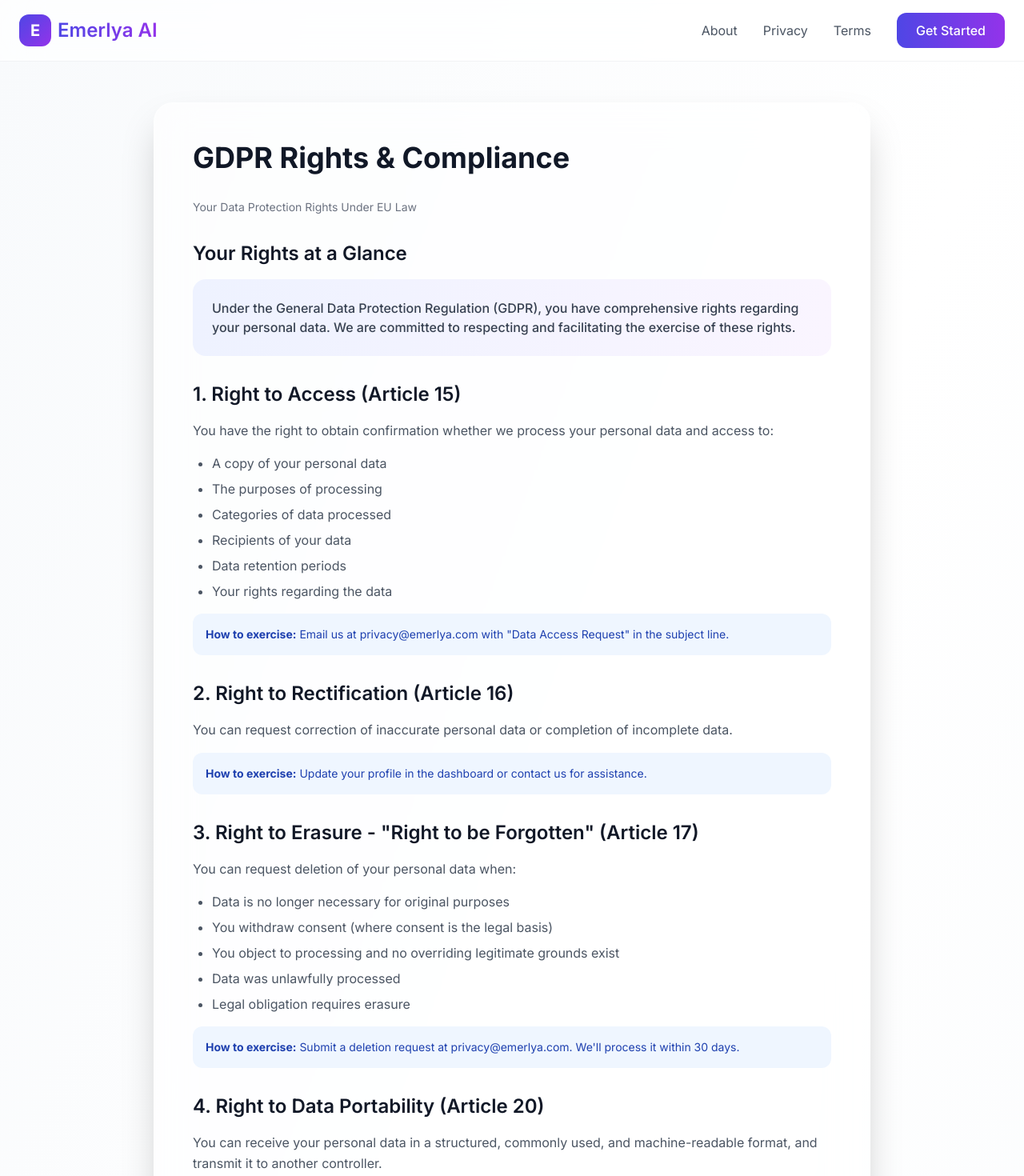
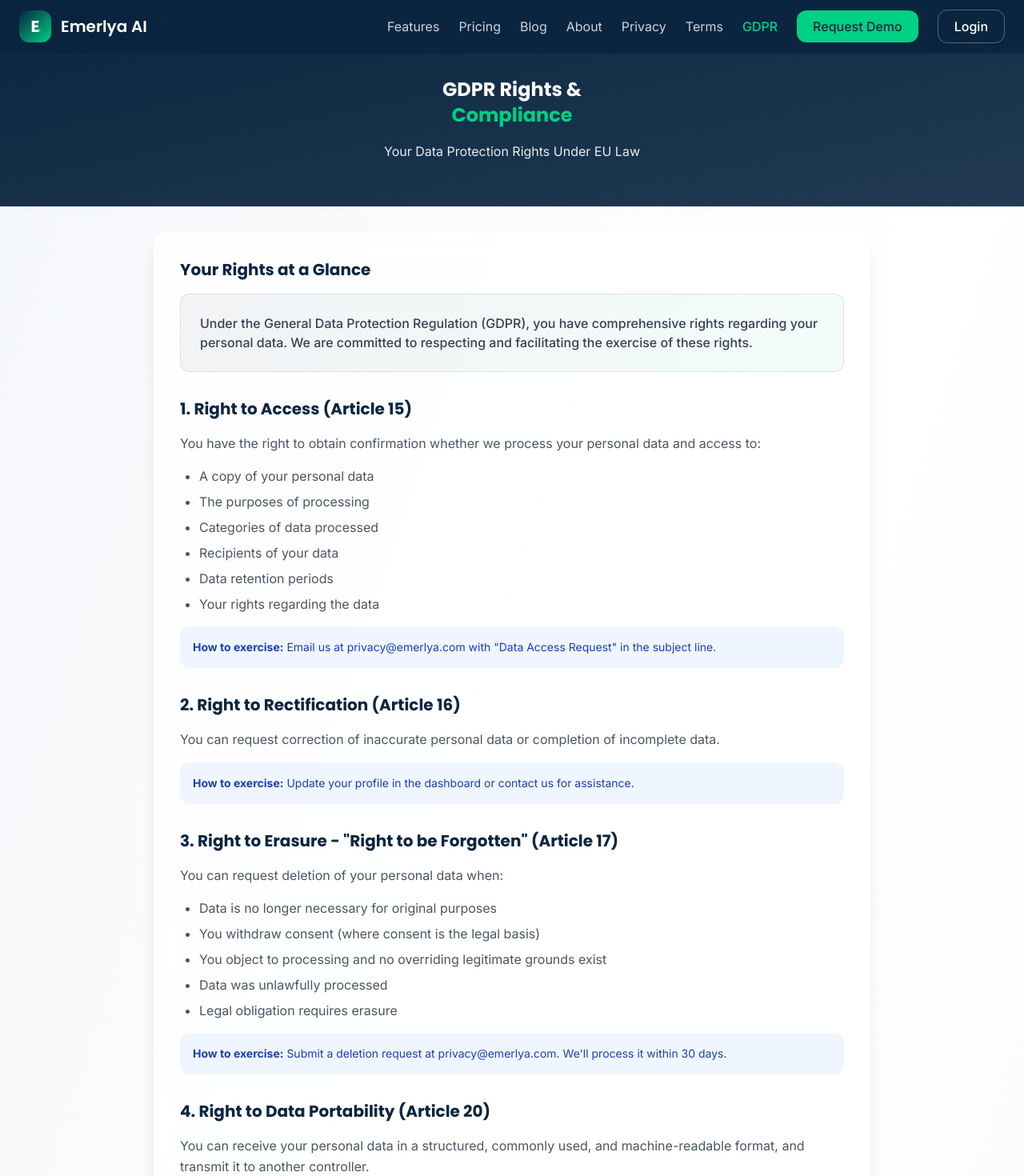
Before and after one commit to RomandemAi/emerlya-mvp, a Next.js app: page /gdpr in a window 1280 px wide. Shown: the top 1470 px of the page at 80% size. Built offline with nearby package versions, Linux system fonts and the light colour scheme.

Commit message:
Update GDPR page design to match new consistent branding

```diff
--- a/src/app/gdpr/page.tsx
+++ b/src/app/gdpr/page.tsx
@@ -2,57 +2,96 @@ import Link from 'next/link';
 
 export default function GDPRPage() {
   return (
-    <div className="min-h-screen bg-gradient-to-br from-slate-50 via-white to-slate-50">
+    <div className="min-h-screen bg-gradient-to-br from-neutral via-white to-neutral">
       {/* Navigation */}
-      <nav className="fixed top-0 w-full z-50 px-6 py-4 backdrop-blur-xl bg-white/70 border-b border-gray-200/50">
+      <nav className="fixed top-0 w-full z-50 px-6 py-3 backdrop-blur-xl bg-primary/90 border-b border-primary/20">
         <div className="max-w-7xl mx-auto flex justify-between items-center">
-          <Link href="/" className="flex items-center space-x-2">
-            <div className="w-10 h-10 bg-gradient-to-br from-indigo-600 to-purple-600 rounded-xl flex items-center justify-center">
-              <span className="text-white font-bold text-xl">E</span>
+          <Link href="/" className="flex items-center space-x-3">
+            <div className="relative w-10 h-10 bg-gradient-to-br from-primary to-accent rounded-xl flex items-center justify-center overflow-hidden">
+              {/* Data Flow E Logo */}
+              <div className="relative">
+                <span className="text-white font-bold text-xl font-heading relative z-10">E</span>
+                {/* Animated data particles */}
+                <div className="absolute inset-0 opacity-30">
+                  <div className="absolute w-1 h-1 bg-accent rounded-full animate-pulse" style={{top: '20%', left: '15%', animationDelay: '0s'}}></div>
+                  <div className="absolute w-1 h-1 bg-white rounded-full animate-pulse" style={{top: '60%', left: '80%', animationDelay: '0.5s'}}></div>
+                  <div className="absolute w-0.5 h-0.5 bg-accent rounded-full animate-pulse" style={{top: '80%', left: '25%', animationDelay: '1s'}}></div>
+                  <div className="absolute w-0.5 h-0.5 bg-white rounded-full animate-pulse" style={{top: '35%', left: '70%', animationDelay: '1.5s'}}></div>
+                </div>
+              </div>
             </div>
-            <span className="text-2xl font-semibold bg-gradient-to-r from-indigo-600 to-purple-600 bg-clip-text text-transparent">
+            <span className="text-xl font-semibold text-white font-heading hover:text-accent transition-colors">
               Emerlya AI
             </span>
           </Link>
-          <div className="flex items-center space-x-8">
-            <Link href="/about" className="text-gray-600 hover:text-gray-900 transition-colors">
+          <div className="flex items-center space-x-6">
+            <Link href="/features" className="text-white/80 hover:text-accent transition-colors">
+              Features
+            </Link>
+            <Link href="/pricing" className="text-white/80 hover:text-accent transition-colors">
+              Pricing
+            </Link>
+            <Link href="/blog" className="text-white/80 hover:text-accent transition-colors">
+              Blog
+            </Link>
+            <Link href="/about" className="text-white/80 hover:text-accent transition-colors">
               About
             </Link>
-            <Link href="/privacy" className="text-gray-600 hover:text-gray-900 transition-colors">
+            <Link href="/privacy" className="text-white/80 hover:text-accent transition-colors">
               Privacy
             </Link>
-            <Link href="/terms" className="text-gray-600 hover:text-gray-900 transition-colors">
+            <Link href="/terms" className="text-white/80 hover:text-accent transition-colors">
               Terms
             </Link>
+            <Link href="/gdpr" className="text-accent font-medium">
+              GDPR
+            </Link>
+            <Link href="/demo">
+              <button className="px-5 py-2 bg-accent text-primary rounded-xl font-medium hover:shadow-lg transition-all duration-200 hover:-translate-y-0.5">
+                Request Demo
+              </button>
+            </Link>
             <Link href="/login">
-              <button className="px-6 py-2.5 bg-gradient-to-r from-indigo-600 to-purple-600 text-white rounded-xl font-medium hover:shadow-lg transition-all duration-200 hover:-translate-y-0.5">
-                Get Started
+              <button className="px-5 py-2 border border-white/30 text-white rounded-xl font-medium hover:bg-white/10 transition-all duration-200">
+                Login
               </button>
             </Link>
           </div>
         </div>
       </nav>
 
+      {/* Hero Section */}
+      <section className="pt-24 pb-8 px-6 bg-gradient-to-br from-primary via-primary/95 to-primary/90">
+        <div className="max-w-5xl mx-auto text-center">
+          <h1 className="text-xl md:text-2xl font-bold font-heading text-white mb-4">
+            GDPR Rights &
+            <span className="block text-accent">
+              Compliance
+            </span>
+          </h1>
+          <p className="text-base text-white/90 max-w-2xl mx-auto mb-6 leading-relaxed">
+            Your Data Protection Rights Under EU Law
+          </p>
+        </div>
+      </section>
+
       {/* Content */}
-      <div className="pt-32 pb-20 px-6">
+      <section className="py-8 px-6">
         <div className="max-w-4xl mx-auto">
-          <div className="backdrop-blur-xl bg-white/60 rounded-3xl p-12 shadow-2xl border border-white/50">
-            <h1 className="text-4xl font-bold text-gray-900 mb-8">GDPR Rights & Compliance</h1>
-            <p className="text-sm text-gray-500 mb-8">Your Data Protection Rights Under EU Law</p>
-
-            <div className="prose prose-lg max-w-none space-y-8">
+          <div className="backdrop-blur-xl bg-white/80 rounded-2xl p-8 shadow-xl border border-white/50">
+            <div className="space-y-8">
               <section>
-                <h2 className="text-2xl font-semibold text-gray-900 mb-4">Your Rights at a Glance</h2>
-                <div className="bg-gradient-to-r from-indigo-50 to-purple-50 rounded-2xl p-6 mb-6">
+                <h2 className="text-lg md:text-xl font-bold font-heading text-primary mb-4">Your Rights at a Glance</h2>
+                <div className="bg-gradient-to-r from-primary/5 to-accent/5 rounded-xl p-6 border border-primary/10">
                   <p className="text-gray-700 font-medium">
-                    Under the General Data Protection Regulation (GDPR), you have comprehensive rights regarding your personal data.
-                    We are committed to respecting and facilitating the exercise of these rights.
+                    Under the General Data Protection Regulation (GDPR), you have comprehensive rights regarding
+                    your personal data. We are committed to respecting and facilitating the exercise of these rights.
                   </p>
                 </div>
               </section>
 
               <section>
-                <h2 className="text-2xl font-semibold text-gray-900 mb-4">1. Right to Access (Article 15)</h2>
+                <h2 className="text-lg md:text-xl font-bold font-heading text-primary mb-4">1. Right to Access (Article 15)</h2>
                 <p className="text-gray-600 leading-relaxed mb-4">
                   You have the right to obtain confirmation whether we process your personal data and access to:
                 </p>
@@ -66,13 +105,13 @@ export default function GDPRPage() {
                 </ul>
                 <div className="mt-4 p-4 bg-blue-50 rounded-xl">
                   <p className="text-sm text-blue-800">
-                    <strong>How to exercise:</strong> Email us at privacy@emerlya.com with &#34;Data Access Request&#34; in the subject line.
+                    <strong>How to exercise:</strong> Email us at privacy@emerlya.com with "Data Access Request" in the subject line.
                   </p>
                 </div>
               </section>
 
               <section>
-                <h2 className="text-2xl font-semibold text-gray-900 mb-4">2. Right to Rectification (Article 16)</h2>
+                <h2 className="text-lg md:text-xl font-bold font-heading text-primary mb-4">2. Right to Rectification (Article 16)</h2>
                 <p className="text-gray-600 leading-relaxed mb-4">
                   You can request correction of inaccurate personal data or completion of incomplete data.
                 </p>
@@ -84,7 +123,7 @@ export default function GDPRPage() {
               </section>
 
               <section>
-                <h2 className="text-2xl font-semibold text-gray-900 mb-4">3. Right to Erasure - &#34;Right to be Forgotten&#34; (Article 17)</h2>
+                <h2 className="text-lg md:text-xl font-bold font-heading text-primary mb-4">3. Right to Erasure - "Right to be Forgotten" (Article 17)</h2>
                 <p className="text-gray-600 leading-relaxed mb-4">
                   You can request deletion of your personal data when:
                 </p>
@@ -97,25 +136,25 @@ export default function GDPRPage() {
                 </ul>
                 <div className="mt-4 p-4 bg-blue-50 rounded-xl">
                   <p className="text-sm text-blue-800">
-                    <strong>How to exercise:</strong> Submit a deletion request at privacy@emerlya.com. We&apos;ll process it within 30 days.
+                    <strong>How to exercise:</strong> Submit a deletion request at privacy@emerlya.com. We'll process it within 30 days.
                   </p>
                 </div>
               </section>
 
               <section>
-                <h2 className="text-2xl font-semibold text-gray-900 mb-4">4. Right to Data Portability (Article 20)</h2>
+                <h2 className="text-lg md:text-xl font-bold font-heading text-primary mb-4">4. Right to Data Portability (Article 20)</h2>
                 <p className="text-gray-600 leading-relaxed mb-4">
                   You can receive your personal data in a structured, commonly used, and machine-readable format, and transmit it to another controller.
                 </p>
                 <div className="mt-4 p-4 bg-blue-50 rounded-xl">
                   <p className="text-sm text-blue-800">
-                    <strong>How to exercise:</strong> Request data export via privacy@emerlya.com. We&apos;ll provide JSON or CSV format.
+                    <strong>How to exercise:</strong> Request data export via privacy@emerlya.com. We'll provide JSON or CSV format.
                   </p>
                 </div>
               </section>
 
               <section>
-                <h2 className="text-2xl font-semibold text-gray-900 mb-4">5. Right to Object (Article 21)</h2>
+                <h2 className="text-lg md:text-xl font-bold font-heading text-primary mb-4">5. Right to Object (Article 21)</h2>
                 <p className="text-gray-600 leading-relaxed mb-4">
                   You can object to processing based on legitimate interests or for direct marketing purposes.
                 </p>
@@ -127,7 +166,7 @@ export default function GDPRPage() {
               </section>
 
               <section>
-                <h2 className="text-2xl font-semibold text-gray-900 mb-4">6. Right to Restriction (Article 18)</h2>
+                <h2 className="text-lg md:text-xl font-bold font-heading text-primary mb-4">6. Right to Restriction (Article 18)</h2>
                 <p className="text-gray-600 leading-relaxed mb-4">
                   You can request restriction of processing when:
                 </p>
@@ -135,21 +174,21 @@ export default function GDPRPage() {
                   <li>You contest data accuracy</li>
                   <li>Processing is unlawful but you oppose erasure</li>
                   <li>We no longer need the data but you need it for legal claims</li>
-                  <li>You&#39;ve objected pending verification of legitimate grounds</li>
+                  <li>You've objected pending verification of legitimate grounds</li>
                 </ul>
               </section>
 
               <section>
-                <h2 className="text-2xl font-semibold text-gray-900 mb-4">7. Rights Related to Automated Decision-Making (Article 22)</h2>
+                <h2 className="text-lg md:text-xl font-bold font-heading text-primary mb-4">7. Rights Related to Automated Decision-Making (Article 22)</h2>
                 <p className="text-gray-600 leading-relaxed">
                   You have the right not to be subject to decisions based solely on automated processing, including profiling,
-                  which produces legal or similarly significant effects. Our AI generates content but doesn&#39;t make automated
+                  which produces legal or similarly significant effects. Our AI generates content but doesn't make automated
                   decisions about you personally.
                 </p>
               </section>
 
               <section>
-                <h2 className="text-2xl font-semibold text-gray-900 mb-4">How We Handle Your Requests</h2>
+                <h2 className="text-lg md:text-xl font-bold font-heading text-primary mb-4">How We Handle Your Requests</h2>
                 <div className="grid md:grid-cols-2 gap-6">
                   <div className="bg-white/80 rounded-xl p-6 border border-gray-200">
                     <h3 className="font-semibold text-gray-900 mb-3">⏱️ Response Time</h3>
@@ -179,7 +218,7 @@ export default function GDPRPage() {
               </section>
 
               <section>
-                <h2 className="text-2xl font-semibold text-gray-900 mb-4">Data Protection Measures</h2>
+                <h2 className="text-lg md:text-xl font-bold font-heading text-primary mb-4">Data Protection Measures</h2>
                 <ul className="list-disc pl-6 text-gray-600 space-y-2">
                   <li><strong>Encryption:</strong> All data encrypted in transit and at rest</li>
                   <li><strong>Access Control:</strong> Role-based access with multi-factor authentication</li>
@@ -190,31 +229,31 @@ export default function GDPRPage() {
               </section>
 
               <section>
-                <h2 className="text-2xl font-semibold text-gray-900 mb-4">Contact Our Data Protection Team</h2>
-                <div className="bg-gradient-to-r from-indigo-50 to-purple-50 rounded-2xl p-6">
+                <h2 className="text-lg md:text-xl font-bold font-heading text-primary mb-4">Contact Our Data Protection Team</h2>
+                <div className="bg-gradient-to-r from-primary/5 to-accent/5 rounded-xl p-6 border border-primary/10">
                   <div className="space-y-3">
                     <p className="text-gray-700">
                       <strong>Data Protection Officer:</strong><br />
-                      Email: <a href="mailto:dpo@emerlya.com" className="text-indigo-600 hover:text-indigo-700">dpo@emerlya.com</a>
+                      Email: <a href="mailto:dpo@emerlya.com" className="text-accent hover:text-primary font-medium">dpo@emerlya.com</a>
                     </p>
                     <p className="text-gray-700">
                       <strong>Privacy Team:</strong><br />
-                      Email: <a href="mailto:privacy@emerlya.com" className="text-indigo-600 hover:text-indigo-700">privacy@emerlya.com</a>
+                      Email: <a href="mailto:privacy@emerlya.com" className="text-accent hover:text-primary font-medium">privacy@emerlya.com</a>
                     </p>
                   </div>
                 </div>
               </section>
 
               <section>
-                <h2 className="text-2xl font-semibold text-gray-900 mb-4">Lodge a Complaint</h2>
+                <h2 className="text-lg md:text-xl font-bold font-heading text-primary mb-4">Lodge a Complaint</h2>
                 <p className="text-gray-600 leading-relaxed mb-4">
-                  If you&#39;re unsatisfied with how we handle your data or requests, you have the right to lodge a complaint with:
+                  If you're unsatisfied with how we handle your data or requests, you have the right to lodge a complaint with:
                 </p>
                 <div className="bg-orange-50 rounded-xl p-6">
                   <p className="text-gray-700 font-medium mb-2">Dutch Data Protection Authority</p>
                   <p className="text-gray-600 text-sm">
                     Autoriteit Persoonsgegevens<br />
-                    Website: <a href="https://autoriteitpersoonsgegevens.nl" className="text-indigo-600 hover:text-indigo-700" target="_blank" rel="noopener noreferrer">autoriteitpersoonsgegevens.nl</a><br />
+                    Website: <a href="https://autoriteitpersoonsgegevens.nl" className="text-accent hover:text-primary" target="_blank" rel="noopener noreferrer">autoriteitpersoonsgegevens.nl</a><br />
                     Phone: 0900-2001201
                   </p>
                 </div>
@@ -222,17 +261,72 @@ export default function GDPRPage() {
             </div>
           </div>
         </div>
-      </div>
+      </section>
+
+      {/* CTA Section */}
+      <section className="py-12 px-6 bg-primary">
+        <div className="max-w-3xl mx-auto text-center">
+          <h2 className="text-lg md:text-xl font-bold font-heading text-white mb-4">
+            Questions About Your Rights?
+          </h2>
+          <p className="text-base text-white/90 mb-6 leading-relaxed">
+            We're here to help. Contact us with any questions about your data protection rights.
+          </p>
+          <a href="mailto:privacy@emerlya.com">
+            <button className="px-6 py-3 bg-accent text-primary rounded-lg font-medium hover:shadow-xl transition-all duration-200 hover:-translate-y-1">
+              Contact Us
+            </button>
+          </a>
+        </div>
+      </section>
 
       {/* Footer */}
-      <footer className="bg-white/80 backdrop-blur-md border-t border-gray-200/50 py-8 px-6">
-        <div className="max-w-7xl mx-auto text-center text-sm text-gray-600">
-          <p>© 2025 Emerlya AI. All rights reserved. | Built with ❤️ in the EU 🇪🇺</p>
-          <div className="mt-4 flex justify-center space-x-6">
-            <Link href="/privacy" className="hover:text-gray-900">Privacy</Link>
-            <Link href="/terms" className="hover:text-gray-900">Terms</Link>
-            <Link href="/gdpr" className="hover:text-gray-900">GDPR</Link>
-            <Link href="/cookies" className="hover:text-gray-900">Cookies</Link>
+      <footer className="bg-primary py-12 px-6">
+        <div className="max-w-7xl mx-auto">
+          <div className="grid md:grid-cols-4 gap-8">
+            <div>
+              <div className="flex items-center space-x-2 mb-4">
+                <div className="w-8 h-8 bg-accent rounded-lg flex items-center justify-center">
+                  <span className="text-primary font-bold font-heading">E</span>
+                </div>
+                <span className="text-xl font-semibold font-heading text-white">Emerlya AI</span>
+              </div>
+              <p className="text-white/80 text-sm leading-relaxed">
+                Intelligent content generation for modern teams.
+              </p>
+            </div>
+
+            <div>
+              <h4 className="font-semibold font-heading text-white mb-4">Product</h4>
+              <ul className="space-y-2">
+                <li><Link href="/features" className="text-white/80 hover:text-accent transition-colors text-sm">Features</Link></li>
+                <li><Link href="/pricing" className="text-white/80 hover:text-accent transition-colors text-sm">Pricing</Link></li>
+                <li><Link href="/api-docs" className="text-white/80 hover:text-accent transition-colors text-sm">API</Link></li>
+              </ul>
+            </div>
+
+            <div>
+              <h4 className="font-semibold font-heading text-white mb-4">Company</h4>
+              <ul className="space-y-2">
+                <li><Link href="/about" className="text-white/80 hover:text-accent transition-colors text-sm">About</Link></li>
+                <li><Link href="/blog" className="text-white/80 hover:text-accent transition-colors text-sm">Blog</Link></li>
+                <li><Link href="/contact" className="text-white/80 hover:text-accent transition-colors text-sm">Contact</Link></li>
+              </ul>
+            </div>
+
+            <div>
+              <h4 className="font-semibold font-heading text-white mb-4">Legal</h4>
+              <ul className="space-y-2">
+                <li><Link href="/privacy" className="text-white/80 hover:text-accent transition-colors text-sm">Privacy Policy</Link></li>
+                <li><Link href="/terms" className="text-white/80 hover:text-accent transition-colors text-sm">Terms of Service</Link></li>
+                <li><Link href="/gdpr" className="text-white/80 hover:text-accent transition-colors text-sm">GDPR</Link></li>
+                <li><Link href="/cookies" className="text-white/80 hover:text-accent transition-colors text-sm">Cookie Policy</Link></li>
+              </ul>
+            </div>
+          </div>
+
+          <div className="mt-12 pt-8 border-t border-white/20 text-center text-sm text-white/60">
+            <p>© 2025 Emerlya AI. All rights reserved. | Built with ❤️ in the EU 🇪🇺</p>
           </div>
         </div>
       </footer>
```
Also changed, not shown: 1 other file (tests, documents, lock files or other folders).
